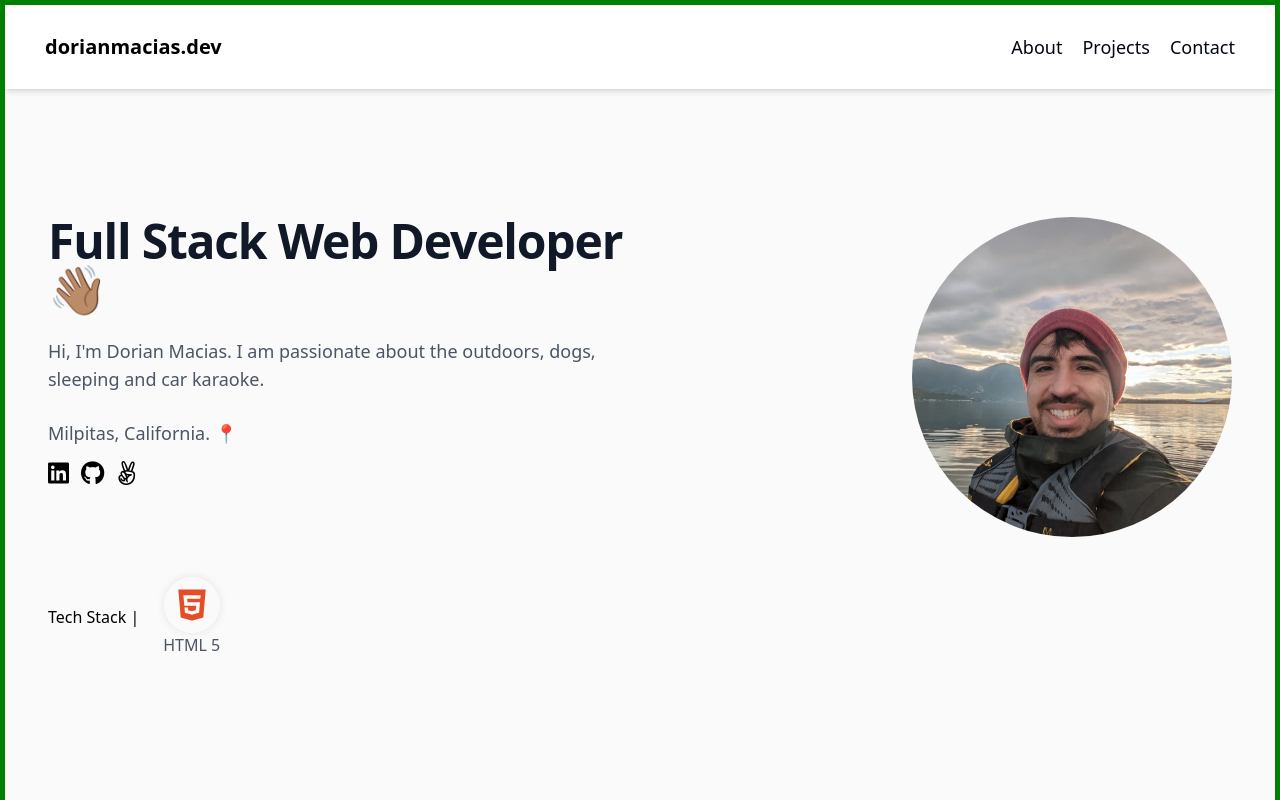
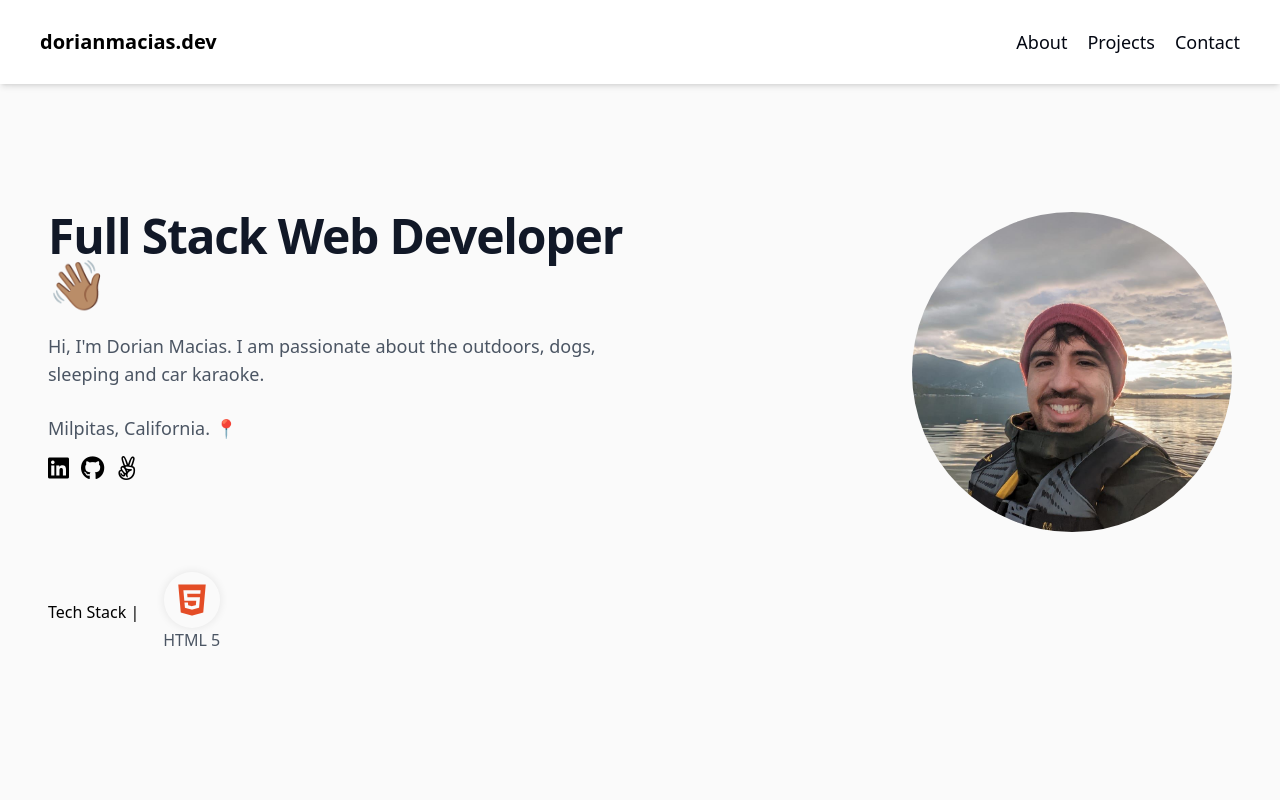
Before and after one commit to dorianinc/portfolio-tailwind, a website with bundled scripts: page src/index.html in a window 1280 px wide. Shown: the top 800 px of the page. Built offline with nearby package versions, Linux system fonts and the light colour scheme.

Commit message:
removed border for html

```diff
--- a/src/index.html
+++ b/src/index.html
@@ -1,6 +1,6 @@
 <!DOCTYPE html>
-<!-- <html lang="en"> -->
-<html lang="en" style="border: 5px solid green;">
+<html lang="en">
+<!-- <html lang="en" style="border: 5px solid green;"> -->
 
   <head>
     <meta charset="UTF-8" />
```
